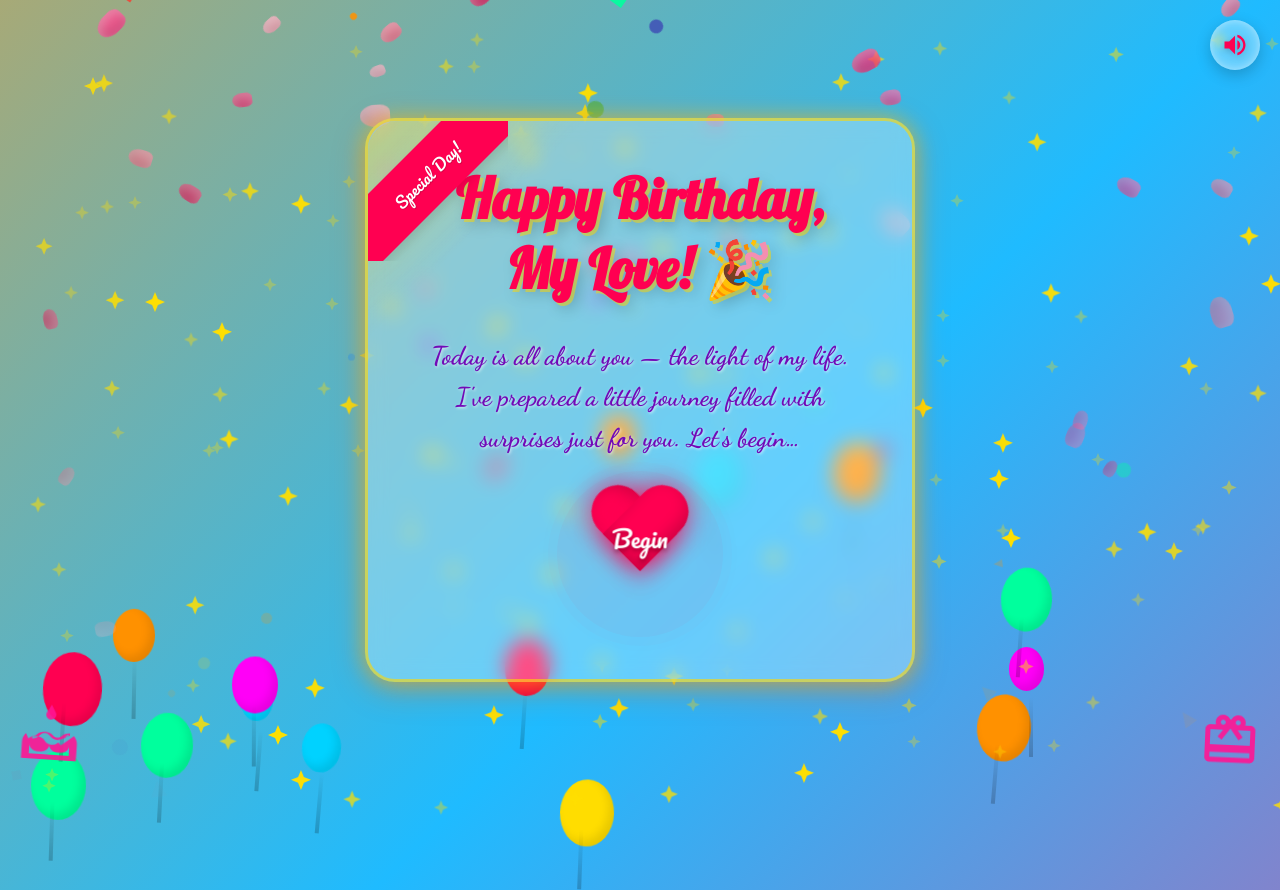
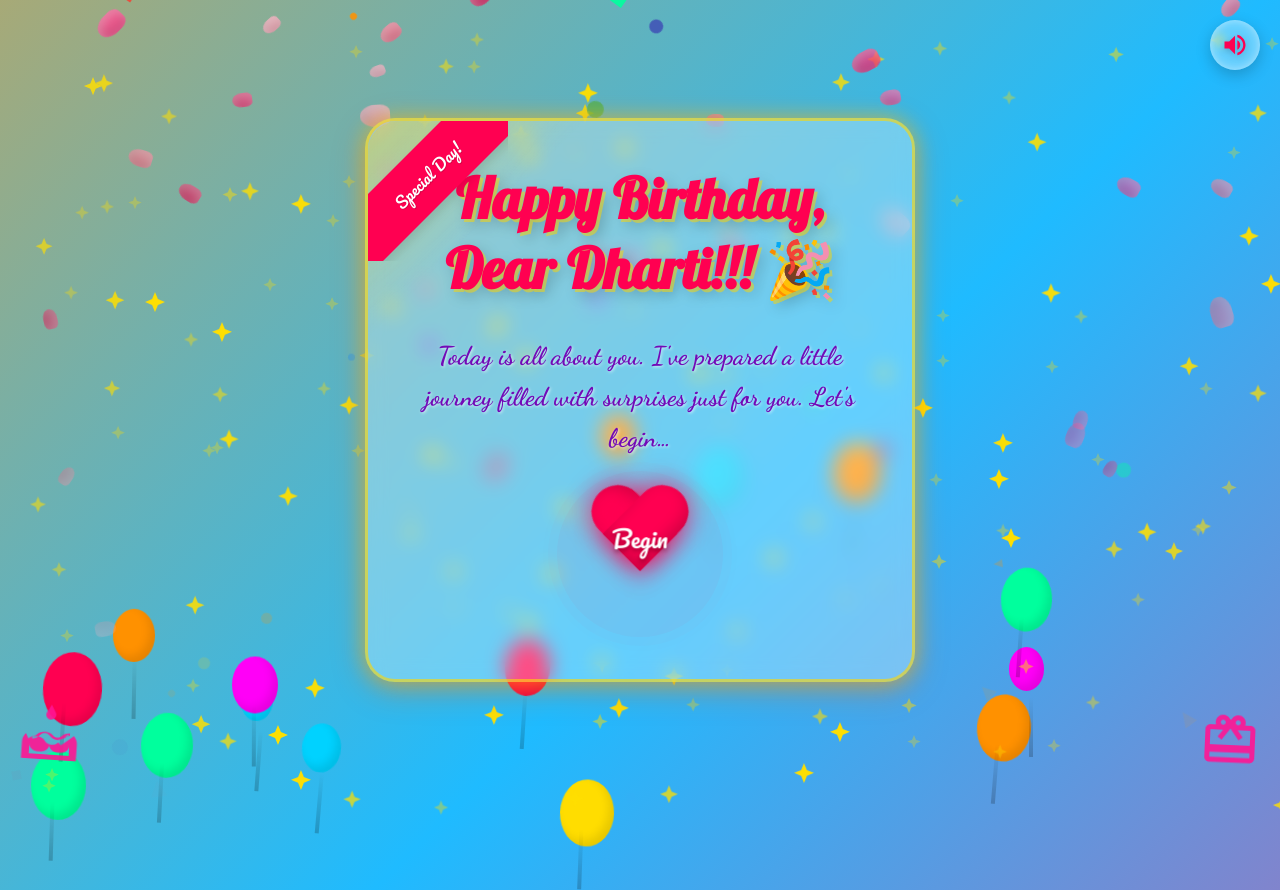
Before and after one commit to BoradVivek/birthday, a plain HTML site: page index.html in a window 1280 px wide. Shown: the top 890 px of the page. Drawn offline with Linux system fonts and the light colour scheme.

Commit message:
Update index.html

```diff
--- a/index.html
+++ b/index.html
@@ -520,8 +520,8 @@
 
         <div class="celebration-border"></div>
 
-        <h1>Happy Birthday, My Love! 🎉</h1>
-        <p>Today is all about you — the light of my life. I've prepared a little journey filled with surprises just for you. Let's begin…</p>
+        <h1>Happy Birthday, Dear Dharti!!! 🎉</h1>
+        <p>Today is all about you. I've prepared a little journey filled with surprises just for you. Let's begin…</p>
 
         <div class="heart-button-container">
             <div class="heart-pulse">
@@ -548,7 +548,7 @@
     <div class="gift-icon"></div>
 
     <audio id="bgMusic" loop>
-        <source src="https://cdn.pixabay.com/download/audio/2022/07/24/audio_8281aefa0a.mp3?filename=emotional-piano-118996.mp3" type="audio/mpeg">
+        <source src="birthday.mp3" type="audio/mpeg">
         Your browser does not support the audio element.
     </audio>
 
```
